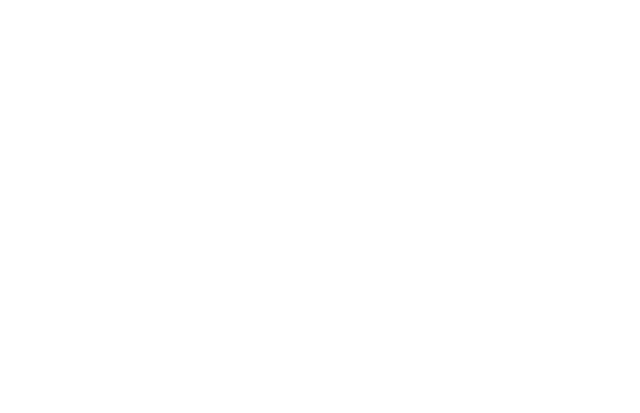
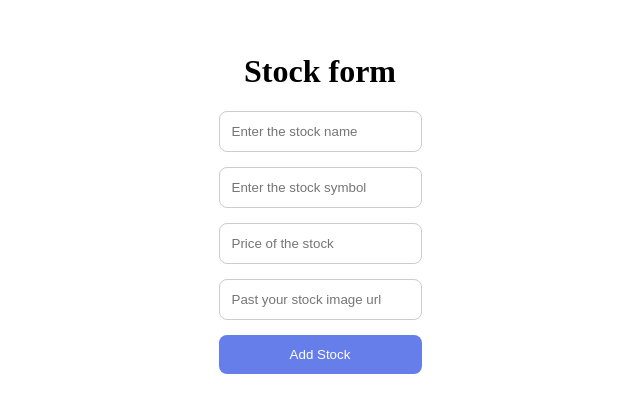
Before and after one commit to renuka-vesmotech/stock-website, a React app: page /create-stock in a window 1280 px wide. Before the commit this address had no page. Shown: the part 197-610 px from the top of the page, without its empty margins (320-960 px from the left). Built offline with nearby package versions, Linux system fonts and the light colour scheme; the HTML template or start-up script is replaced by a standard one.

Commit message:
add api and delete api integrated

```diff
--- a/package.json
+++ b/package.json
@@ -10,9 +10,11 @@
     "preview": "vite preview"
   },
   "dependencies": {
+    "axios": "^1.13.6",
     "react": "^19.2.0",
     "react-dom": "^19.2.0",
-    "react-router-dom": "^7.13.1"
+    "react-router-dom": "^7.13.1",
+    "react-toastify": "^11.0.5"
   },
   "devDependencies": {
     "@eslint/js": "^9.39.1",
--- a/src/App.jsx
+++ b/src/App.jsx
@@ -4,16 +4,20 @@ import Home from "./Home";
 import Contact from "./Contact";
 import Login from "./Login";
 import Signup from "./Signup";
+import CreateStock from "./CreateStock";
+import { ToastContainer } from "react-toastify";
 
 // /login
 // react router dom
 function App() {
   return (
     <BrowserRouter>
+      <ToastContainer />
       <Routes>
         <Route path="/" element={<Login />} />
         <Route path="/signup" element={<Signup />} />
         <Route path="/home" element={<Home />} />
+        <Route path="/create-stock" element={<CreateStock />} />
       </Routes>
     </BrowserRouter>
   );
--- /dev/null
+++ b/src/CreateStock.jsx
@@ -0,0 +1,81 @@
+import axios from "axios";
+import { useState } from "react";
+import { useNavigate } from "react-router-dom";
+import { toast } from "react-toastify";
+
+const CreateStock = () => {
+  const [name, setName] = useState("");
+  const [symbol, setSymbol] = useState("");
+  const [price, setPrice] = useState(0);
+  const [imgUrl, setImgUrl] = useState("");
+  const navigate = useNavigate();
+  const handleSubmit = async (event) => {
+    try {
+      event.preventDefault();
+
+      console.log(name, symbol, price, imgUrl);
+
+      const res = await axios.post("http://localhost:8000/stock-create", {
+        name: name,
+        symbol: symbol,
+        price: price,
+        imgUrl: imgUrl,
+      });
+      if (res?.status === 201) {
+        toast.success("Stock Created Successfully");
+        navigate("/home");
+      }
+      console.log(res);
+    } catch (error) {
+      console.log(error);
+    }
+  };
+  return (
+    <div
+      style={{
+        display: "flex",
+        justifyContent: "center",
+        maxWidth: "800px",
+        margin: "0 auto",
+        alignItems: "center",
+        height: "100vh",
+        flexDirection: "column",
+      }}
+    >
+      <h1>Stock form</h1>
+      <form onSubmit={handleSubmit}>
+        <input
+          onChange={(event) => {
+            setName(event.target.value);
+          }}
+          type="text"
+          placeholder="Enter the stock name"
+        />
+        <input
+          onChange={(event) => {
+            setSymbol(event.target.value);
+          }}
+          type="text"
+          placeholder="Enter the stock symbol"
+        />
+        <input
+          onChange={(event) => {
+            setPrice(event.target.value);
+          }}
+          type="number"
+          placeholder="Price of the stock"
+        />
+        <input
+          onChange={(event) => {
+            setImgUrl(event.target.value);
+          }}
+          type="text"
+          placeholder="Past your stock image url"
+        />
+        <button type="submit">Add Stock</button>
+      </form>
+    </div>
+  );
+};
+
+export default CreateStock;
--- a/src/EachStock.jsx
+++ b/src/EachStock.jsx
@@ -1,12 +1,22 @@
+import axios from "axios";
 import React from "react";
 
 const EachStock = (props) => {
   let eachStock = props.props;
 
+  const handleDelete = async (stockId) => {
+    const res = axios.delete("http://localhost:8000/stock-delete", {
+      data: {
+        stockId: stockId,
+      },
+    });
+    console.log(res);
+  };
   return (
     <div className="stock-card">
-      <img style={{ width: "100px", height: "100px" }} src={eachStock.image} />
+      <img style={{ width: "100px", height: "100px" }} src={eachStock.imgUrl} />
       <h1 style={{ fontSize: "16px" }}>{eachStock.name}</h1>
+
       <div className="stock-footer">
         <p>${eachStock.price}</p>
         <p style={{ fontSize: "10px" }}>
@@ -16,6 +26,13 @@ const EachStock = (props) => {
           </span>
         </p>
       </div>
+      <button
+        onClick={() => {
+          handleDelete(eachStock._id);
+        }}
+      >
+        Delete
+      </button>
     </div>
   );
 };
--- a/src/Home.jsx
+++ b/src/Home.jsx
@@ -1,7 +1,11 @@
 import { stocksData } from "./stocksData";
-import { useState } from "react";
+import { useEffect, useState } from "react";
 import EachStock from "./EachStock.jsx";
+import axios from "axios";
+import { useNavigate } from "react-router-dom";
 const Home = () => {
+  const navigate = useNavigate();
+  const [allStocks, setAllStocks] = useState([]);
   const [stocks, setStocks] = useState(stocksData);
   const handleSearch = (event) => {
     let query = event.target.value;
@@ -16,12 +20,32 @@ const Home = () => {
       setStocks(stocksData);
     }
   };
+
+  const fetchStocks = async () => {
+    const res = await axios.get(`http://localhost:8000/stocks`);
+    setAllStocks(res?.data);
+  };
+  useEffect(() => {
+    fetchStocks();
+  }, []);
+
+  // ternary operator -> condtion ? statement1 :statement2
+  // condtion ->allStocks?.length >0  ? code :"No Data Found"
   return (
     <div style={{ marginTop: "10px" }}>
       <div style={{ textAlign: "center" }}>
         {" "}
         <input onChange={handleSearch} placeholder="Search Stocks" />
+        <button
+          onClick={() => {
+            navigate("/create-stock");
+          }}
+        >
+          Add Stock
+        </button>
       </div>
+
+      {allStocks?.length > 0 ? (
         <div
           style={{
             display: "flex",
@@ -30,11 +54,21 @@ const Home = () => {
             justifyContent: "center",
           }}
         >
-        {stocks.map((eachStock, index) => {
+          {allStocks?.map((eachStock, index) => {
             // to pass the data from parent component to child component throught
             return <EachStock key={index} props={eachStock} />;
           })}
         </div>
+      ) : (
+        <div
+          style={{
+            display: "flex",
+            justifyContent: "center",
+          }}
+        >
+          <p>No data found</p>
+        </div>
+      )}
     </div>
   );
 };
```
Also changed, not shown: 1 other file (tests, documents, lock files or other folders). Lines whose indentation alone changed are shown as unchanged.
